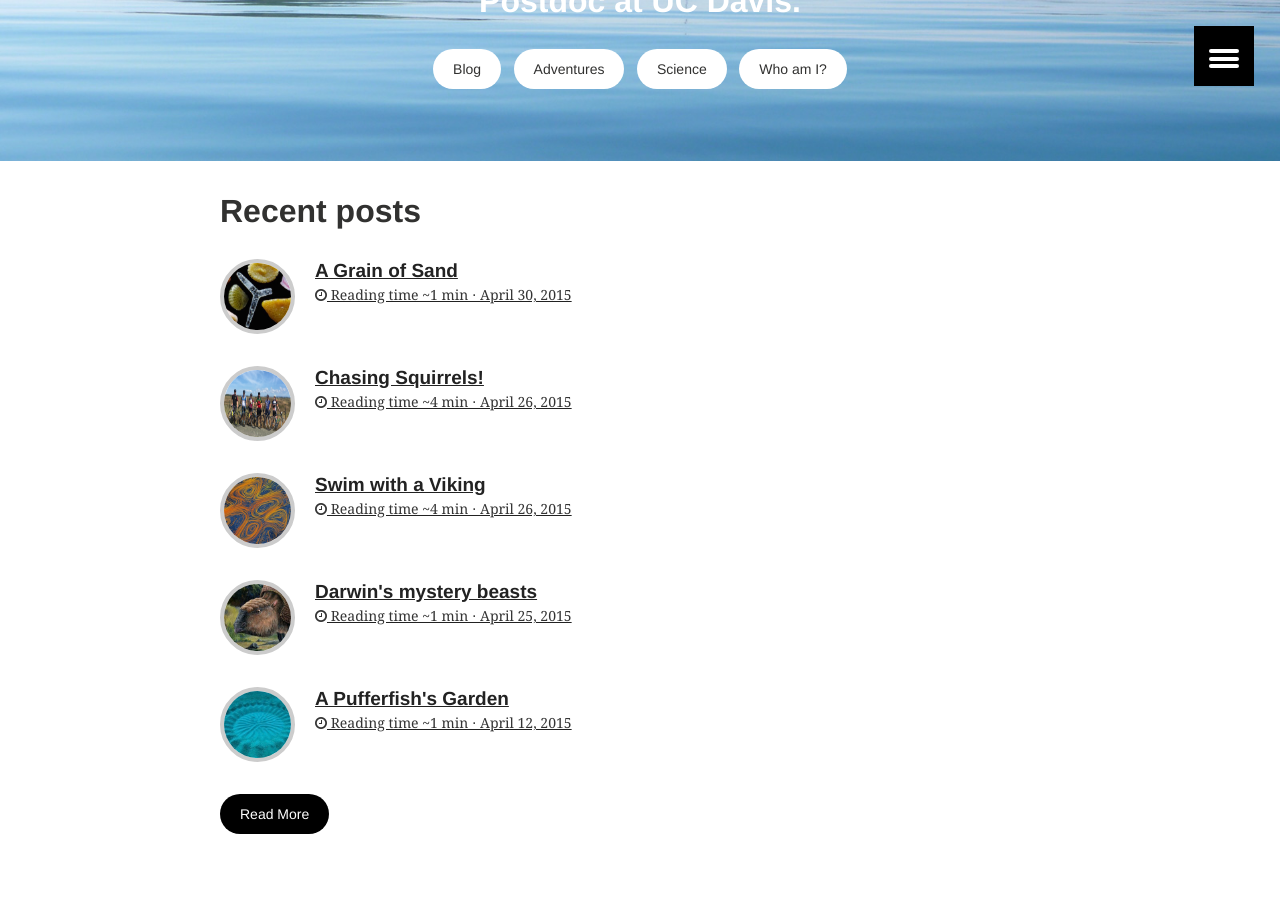
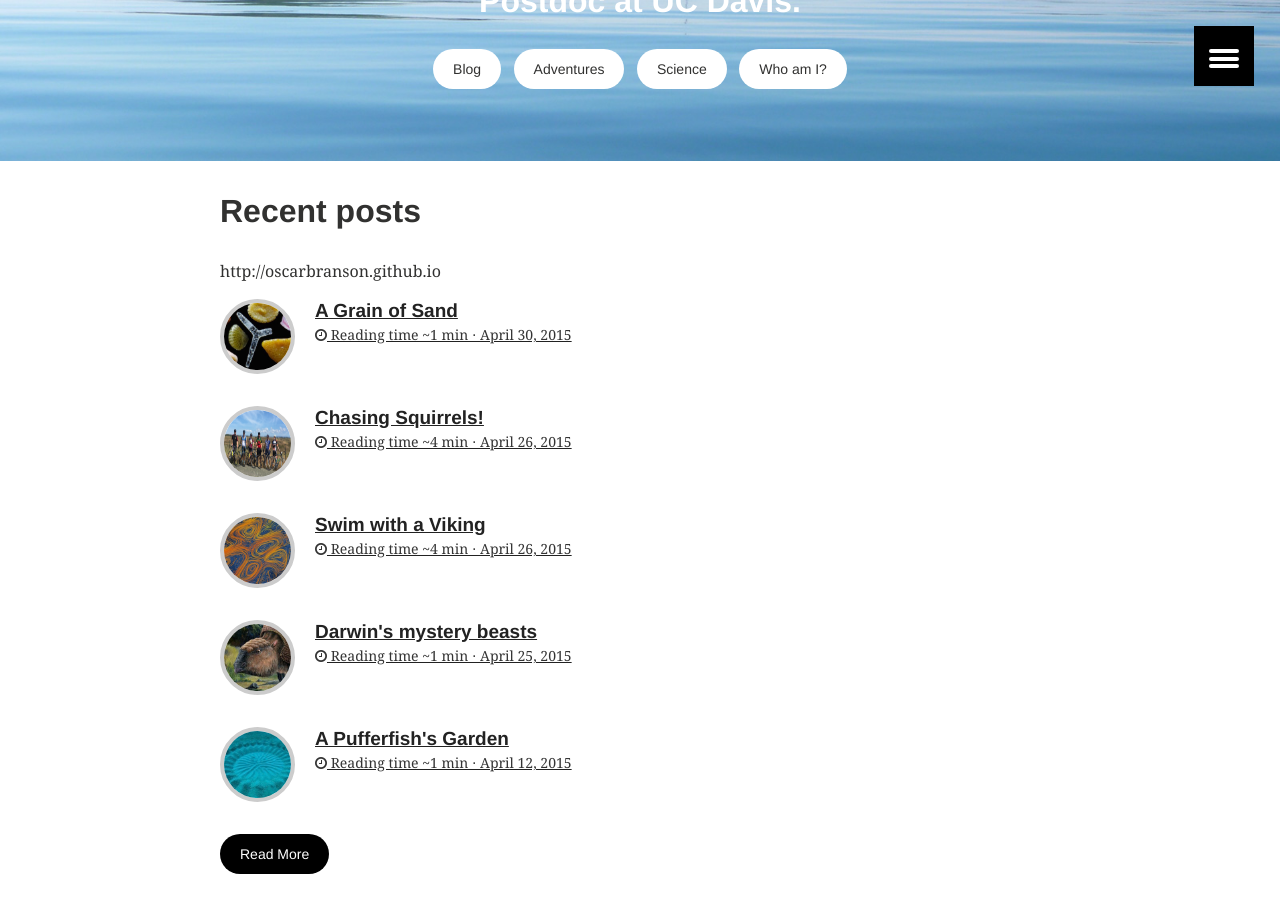
Before and after one commit to oscarbranson/oscarbranson.github.io, a Jekyll site: the page built from index.md, in a window 1280 px wide and 900 px high, scrolled down 330 px. Built offline with Jekyll 4.4.1, drawn with Linux system fonts in a browser that asks for light colours; some of the changed lines change nothing that is shown.

```diff
--- a/_layouts/home.html
+++ b/_layouts/home.html
@@ -63,7 +63,7 @@
 <section class="entry">
         <div class="entry-wrapper">
             <header class="entry-header">
-                <h2>Recent posts </h2>
+                <h2>Recent posts </h2> {{ site.url }}
             </header>
             <div class="entry-content">
                 <ul class="post-index unstyled-list">
```
